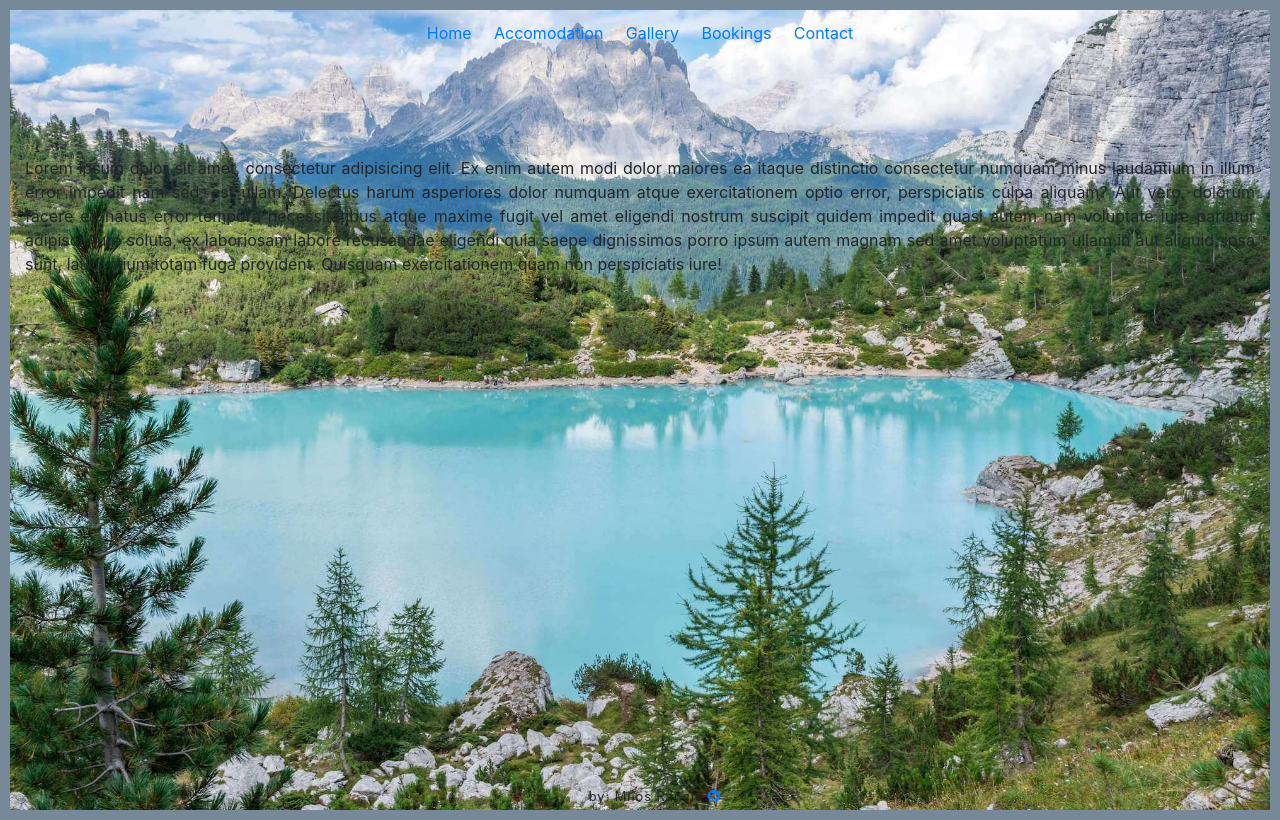
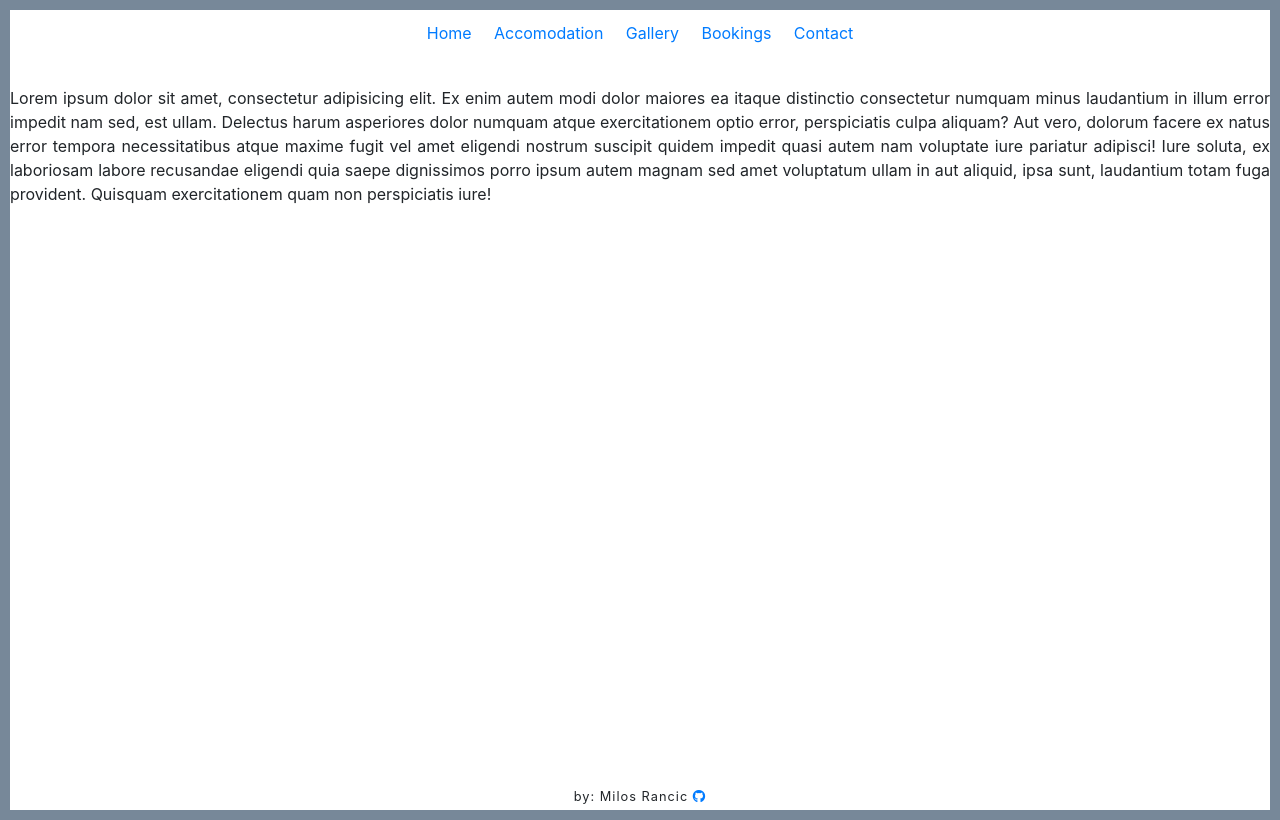
Before and after one commit to milosrancic/reactjs-website, a React (Create React App) app: page / in a window 1280 px wide. Built offline with nearby package versions, Linux system fonts and the light colour scheme.

Commit message:
remove background photo from app component, and added zero padding

```diff
--- a/src/components/App.js
+++ b/src/components/App.js
@@ -14,7 +14,7 @@ import Footer from "./Footer";
 class App extends React.Component {
   render() {
     return (
-      <div id="app" className="container-fluid">
+      <div id="app" className="container-fluid p-0">
         <Router>
           {/* nav wiil be transparent */}
           <nav>
--- a/src/styles/App.css
+++ b/src/styles/App.css
@@ -3,15 +3,15 @@
   min-height: 100vh;
   padding-bottom: 2.7rem;
 
-  background: url("../images/background-photo.jpg") no-repeat center center fixed;
+  /* background: url("../images/background-photo.jpg") no-repeat center center fixed;
 
   background-size: cover;
-  height: 650px;
+  height: 650px; */
 
 }
 
 nav {
-  margin-bottom: 100px;
+  /* margin-bottom: 100px; */
 
 }
 
```
